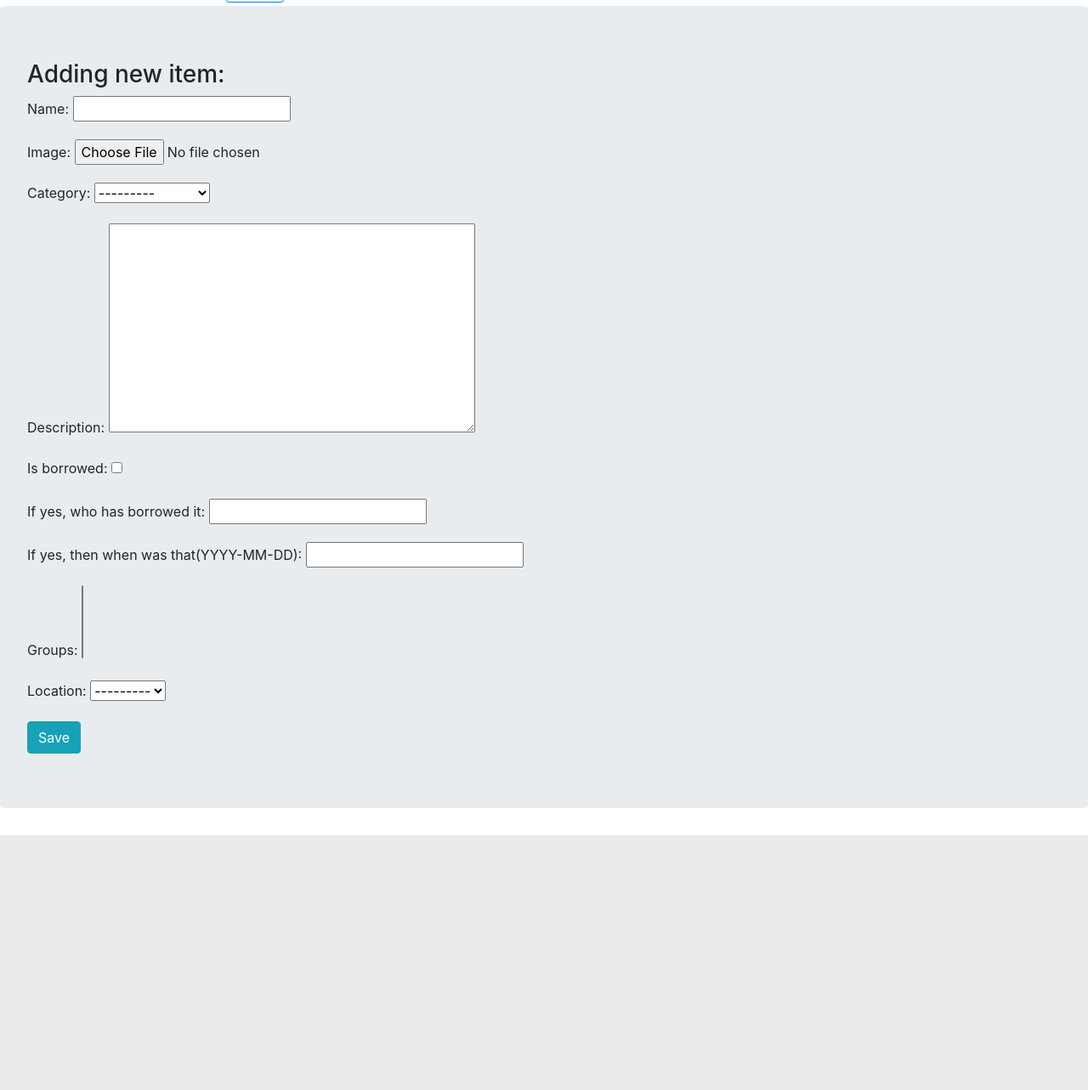
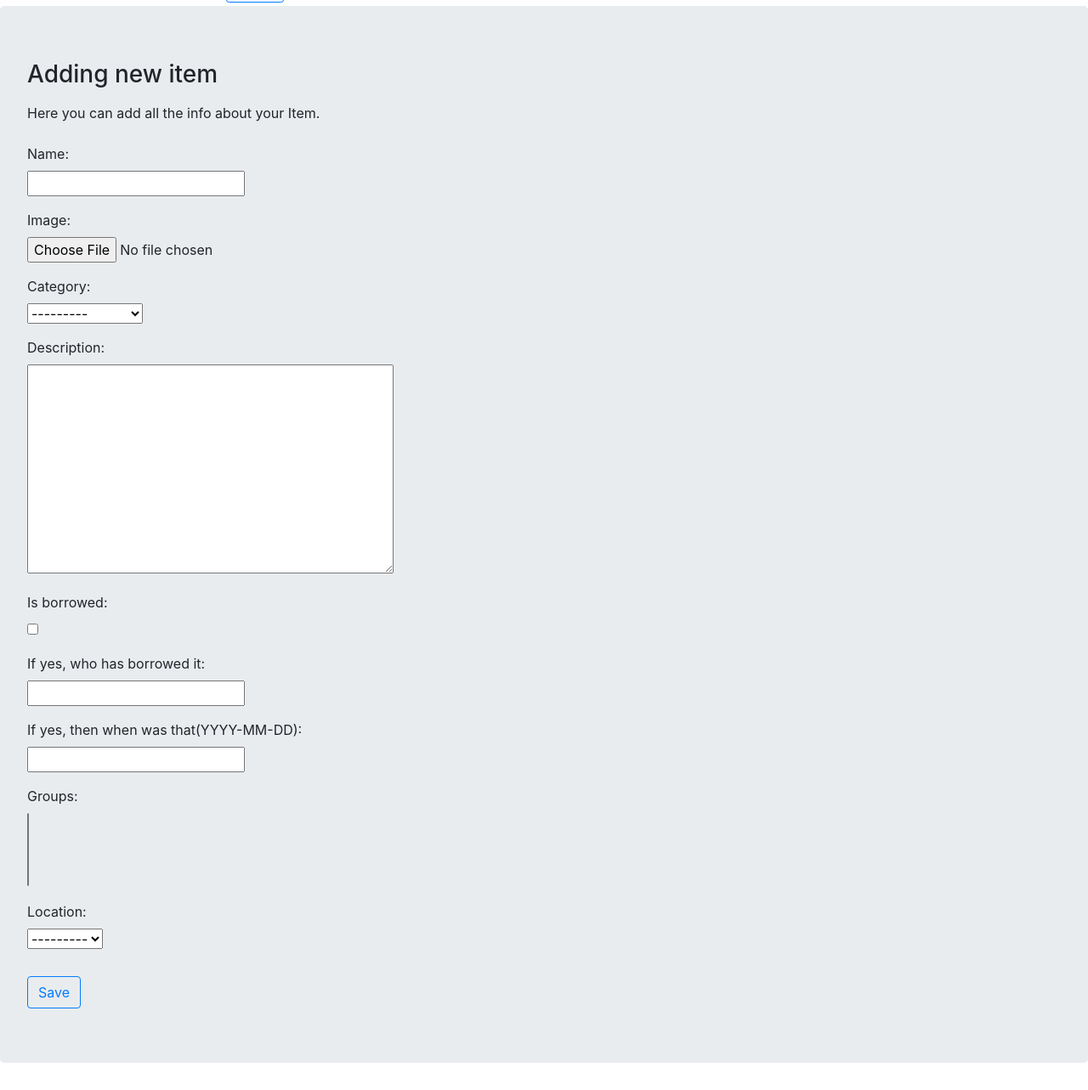
Before and after one commit to elenerandarill/Django-Whereisit, a Django app: page /item/add/ in a window 1280 px wide. Shown: the part 96-1379 px from the top of the page at 85% size. Before the commit the page ends 1079 px from the top, so only its background shows below. Run offline with Django 3.2, Linux system fonts and the light colour scheme; the visitor is signed in with stand-in values (Sample User, id 1); data that the repository does not hold is empty; some libraries are stand-ins or nearby versions.

Commit message:
Updated Screenshots. Added some styling to templates.

```diff
--- a/whereisit_app/static/whereisit_app/main.css
+++ b/whereisit_app/static/whereisit_app/main.css
@@ -5,3 +5,10 @@
 #imgdot {
     position: absolute;
 }
+.text-arialn {
+    font-family: "Arial Narrow";
+}
+
+.text-blue {
+    color: dodgerblue;
+}
--- a/whereisit_app/templates/whereisit_app/home.html
+++ b/whereisit_app/templates/whereisit_app/home.html
@@ -7,7 +7,7 @@
         Click on it's <i>name</i> to see more details or to <strong>Edit</strong> your item.<br>
         Only users from the same group can see same items.</p>
 
-    <p>After opening the app for the first time, go to 'register' - it will create some basic data for database to start with.</p>
+    <p class="text-arialn text-blue">* After opening the app for the first time, go to 'register' - it will create some basic data for database to start with. *</p>
 
     {% if user.is_authenticated %}
         <br>
--- a/whereisit_app/templates/whereisit_app/item_confirm_delete.html
+++ b/whereisit_app/templates/whereisit_app/item_confirm_delete.html
@@ -3,7 +3,8 @@
     <form method="POST">
         {% csrf_token %}
         <fieldset>
-            <h4>Make sure you want to permanently delete an item <strong>{{ object.name }}</strong></h4>
+            <h4>Are you sure you want to permanently delete an item<br>
+                <div class="text-blue mt-3 mb-5"><strong>{{ object.name }}?</strong></div></h4>
         </fieldset>
         <button type="submit" class="btn btn-outline-danger">Delete</button>
         <a href="{% url 'home' %}" class="btn btn-outline-secondary">Cancel</a>
--- a/whereisit_app/templates/whereisit_app/item_detail.html
+++ b/whereisit_app/templates/whereisit_app/item_detail.html
@@ -53,7 +53,7 @@
         </a>
     </p>
 
-    <h4>This is the location of your item:</h4>
+    <h4 class="mt-3 mb-3">This is the usual location of your item:</h4>
     <div id="container">
         <img src="/media/m_plan.jpg" id="" alt="map_image" />
         <img src="/media/m_dot.png" id="imgdot" alt="dot_image"
--- a/whereisit_app/templates/whereisit_app/item_form.html
+++ b/whereisit_app/templates/whereisit_app/item_form.html
@@ -1,11 +1,26 @@
 {% extends 'whereisit_app/base.html' %}
 {% block content %}
 
-    <h3>Adding new item:</h3>
+    <h3 class="mb-3">Adding new item</h3>
+    <p class="mb-4">Here you can add all the info about your Item.</p>
     <form method="POST" enctype="multipart/form-data">
         {% csrf_token %}
-            {{ form.as_p }}
-        <button type="submit" class="btn btn-info">Save</button>
+
+        {#            {{ form.as_p }}#}
+        <fieldset class="form-group">
+            <div>
+                {% for field in form %}
+                    <div class="fieldWrapper">
+                        <div>{{ field.errors }}</div>
+                        <div class="mb-0">{{ field.label_tag }}</div>
+                        <div class="mt-0">{{ field }}</div>
+                        <p class="text-blue text-arialn">{{ field.help_text }}</p>
+                    </div>
+                {% endfor %}
+            </div>
+        </fieldset>
+
+        <button type="submit" class="btn btn-outline-primary">Save</button>
     </form>
 
 {% endblock %}
--- a/whereisit_app/views.py
+++ b/whereisit_app/views.py
@@ -11,8 +11,7 @@ from .basic_setup import basic_setup
 
 
 def home(request):
-    title = "Home"
-    return render(request, 'whereisit_app/home.html', {'title': title})
+    return render(request, 'whereisit_app/home.html')
 
 
 def register(request):
@@ -39,11 +38,10 @@ def register(request):
 
 @login_required
 def profile(request):
-    title = 'Your Profile.'
     if request.method == 'GET':
         u_form = UserUpdateForm(instance=request.user)
         p_form = ProfileUpdateForm(instance=request.user.profile)
-        return render(request, 'whereisit_app/profile.html', {'title': title, 'u_form': u_form, 'p_form': p_form})
+        return render(request, 'whereisit_app/profile.html', {'u_form': u_form, 'p_form': p_form})
     else:
         u_form = UserUpdateForm(request.POST, instance=request.user)
         p_form = ProfileUpdateForm(request.POST, request.FILES, instance=request.user.profile)
@@ -99,8 +97,7 @@ class ItemDeleteView(LoginRequiredMixin, DeleteView):
 
 
 def map_location(request):
-    title = 'Map'
-    return render(request, 'whereisit_app/map.html', {'title': title})
+    return render(request, 'whereisit_app/map.html')
 
 
 @login_required
```
Also changed, not shown: whereisit_app/templates/whereisit_app/login.html (+5 -2 lines), whereisit_app/templates/whereisit_app/profile.html (+22 -7 lines), whereisit_app/templates/whereisit_app/register.html (+6 -4 lines), 9 other files.
